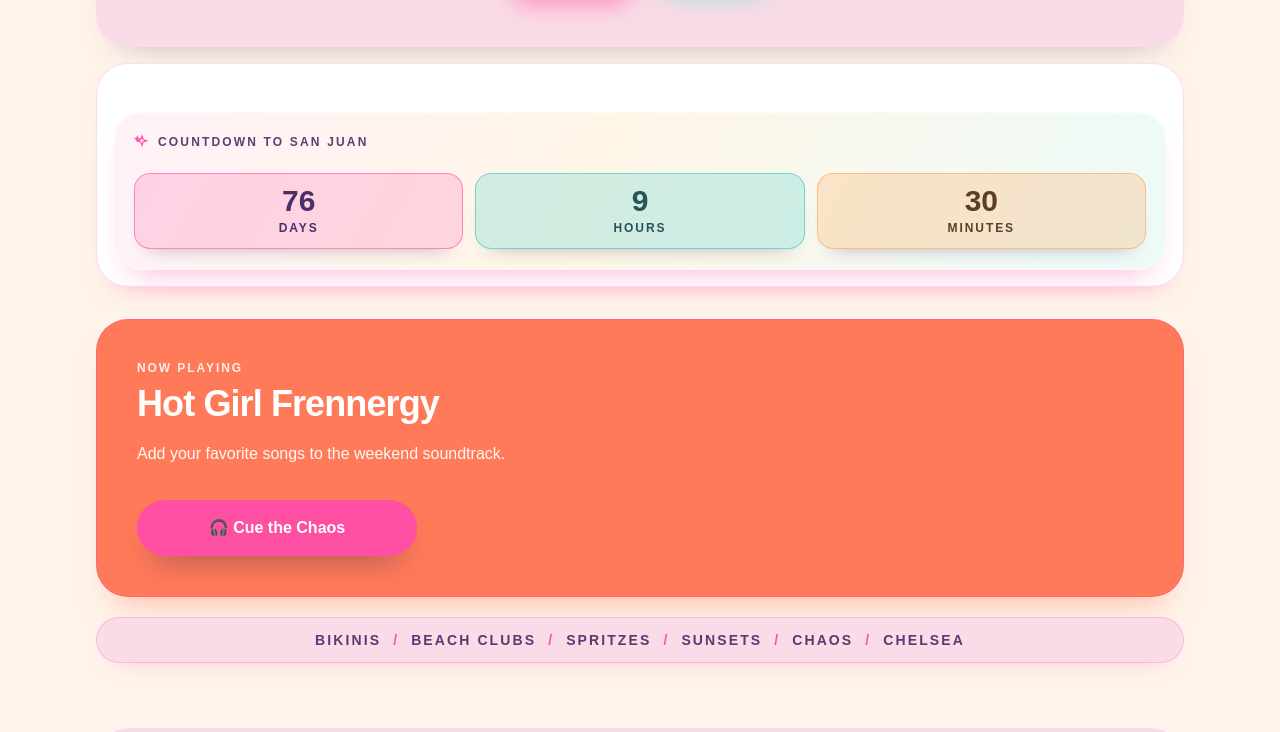
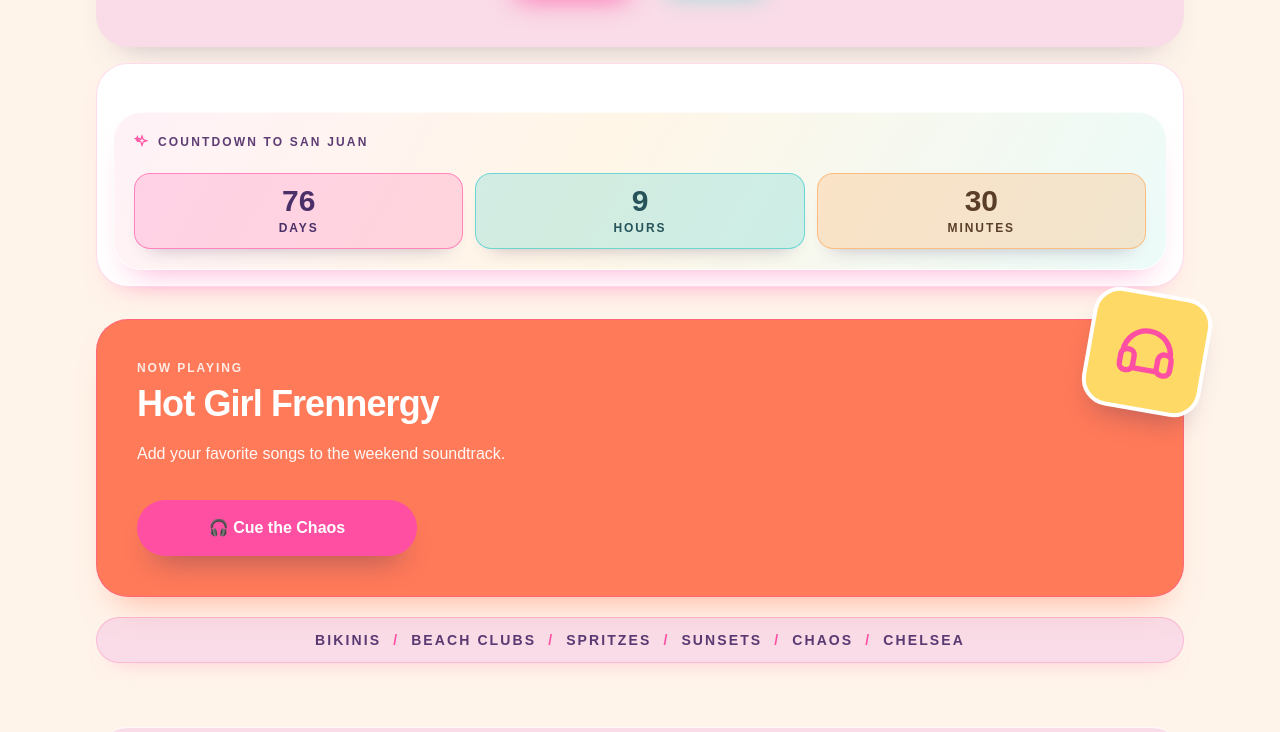
Before and after one commit to mwsimpson01-ux/frennergy-site, a Next.js app: page / in a window 1280 px wide. Shown: the part 494-1226 px from the top of the page. Built offline with nearby package versions, Linux system fonts and the light colour scheme.

Commit message:
add sticker-style music icon accent

```diff
--- a/app/page.tsx
+++ b/app/page.tsx
@@ -308,6 +308,17 @@ function IconCamera({ className = "h-5 w-5" }: IconProps) {
   );
 }
 
+function IconHeadphones({ className = "h-5 w-5" }: IconProps) {
+  return (
+    <svg viewBox="0 0 24 24" fill="none" stroke="currentColor" strokeWidth="1.8" className={className}>
+      <path d="M4 13a8 8 0 0 1 16 0" />
+      <rect x="3.5" y="12" width="4.5" height="7" rx="2" />
+      <rect x="16" y="12" width="4.5" height="7" rx="2" />
+      <path d="M8 18h8" />
+    </svg>
+  );
+}
+
 function activityIconByType(type: ActivityType) {
   if (type === "arrivals") return <IconPalm className="h-4 w-4" />;
   if (type === "meal") return <IconShell className="h-4 w-4" />;
@@ -365,7 +376,10 @@ export default function FrennergyPage() {
         </section>
 
         <section className="mt-6 sm:mt-8" aria-labelledby="music-title">
-          <div className="rounded-[2rem] border border-[#FF4FA3]/45 bg-[#FF7A59] px-7 py-9 shadow-[0_22px_34px_-20px_rgba(255,122,89,0.58)] sm:px-10 sm:py-10">
+          <div className="relative rounded-[2rem] border border-[#FF4FA3]/45 bg-[#FF7A59] px-7 py-9 pr-24 shadow-[0_22px_34px_-20px_rgba(255,122,89,0.58)] sm:px-10 sm:py-10 sm:pr-32">
+            <div className="pointer-events-none absolute -right-5 -top-6 rotate-[10deg] rounded-[1.7rem] border-4 border-white bg-[#FFD966] p-4 text-[#FF4FA3] shadow-[0_18px_28px_-14px_rgba(61,43,87,0.35)] sm:-right-6 sm:-top-7 sm:p-5">
+              <IconHeadphones className="h-16 w-16 sm:h-[4.5rem] sm:w-[4.5rem]" />
+            </div>
             <p className="text-xs font-semibold uppercase tracking-[0.16em] text-white/85">NOW PLAYING</p>
             <h2 id="music-title" className="mt-2 text-3xl font-black tracking-tight text-white sm:text-4xl">
               Hot Girl Frennergy
```
